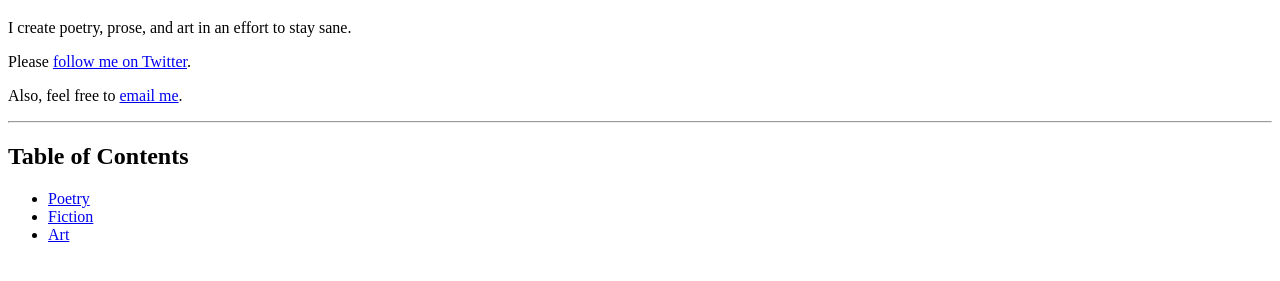
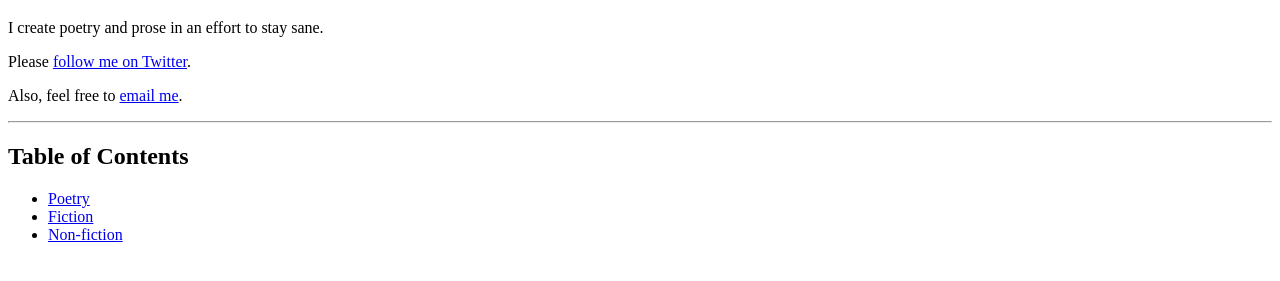
Before and after one commit to leighcee/justme, a plain HTML site: page index.html in a window 1280 px wide. Shown: the part 61-342 px from the top of the page. Drawn offline with Linux system fonts and the light colour scheme.

Commit message:
fix table of contents

```diff
--- a/index.html
+++ b/index.html
@@ -9,7 +9,7 @@
 <body>
 <h1>Leigh Cee</h1>
 
-<p>I create poetry, prose, and art in an effort to stay sane.</p>
+<p>I create poetry and prose in an effort to stay sane.</p>
 
 <p>Please <a href="https://twitter.com/Leigh_Cee">follow me on Twitter</a>.</p>
 
@@ -23,7 +23,7 @@
 <ul>
 <li><a href="poetry/index.html">Poetry</a></li>
 <li><a href="fiction/index.html">Fiction</a></li>
-<li><a href="images/index.html">Art</a></li>
+<li><a href="non-fiction/index.html">Non-fiction</a></li>
 </ul>
 </nav>
 
```
